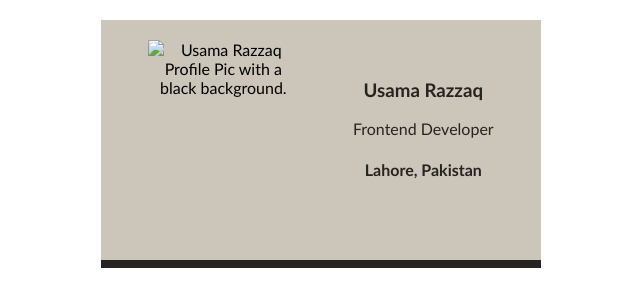
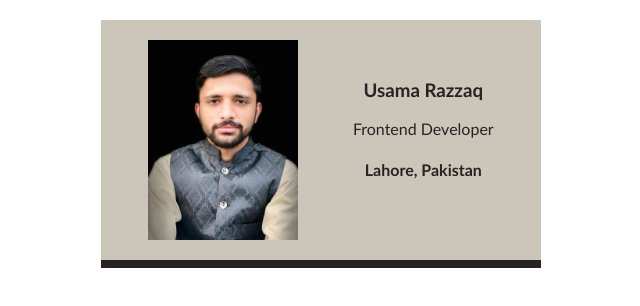
Before and after one commit to Usama-Razzaq-AM/business-card, a plain HTML site: page index.html in a window 1280 px wide. Shown: the whole page, without its empty margins (319-959 px from the left). Drawn offline with Linux system fonts and the light colour scheme.

Commit message:
updated the image path

```diff
--- a/index.html
+++ b/index.html
@@ -10,7 +10,7 @@
 <body>
     <main class="card ">
         <img class="logo "
-             src="images/usama.jpeg"
+             src="usama.jpeg"
              alt="Usama Razzaq Profile Pic with a black background.">
         <div class="bio ">
             <h3>Usama Razzaq</h3>
```
